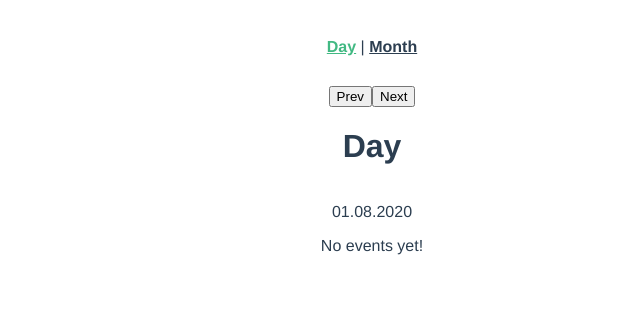
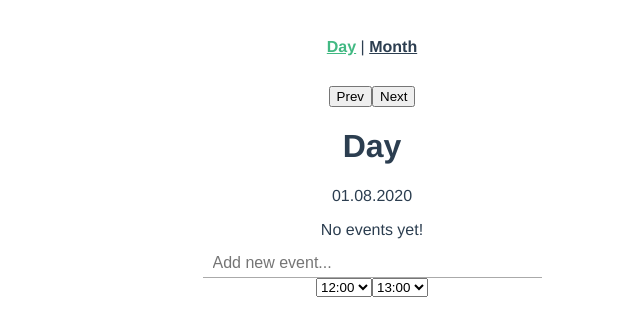
Before and after one commit to mszkudelski/calendar, a Vue app: page /#/ in a window 1280 px wide. Shown: the top 336 px of the page, without its empty margins (268-908 px from the left). Built offline with nearby package versions, Linux system fonts and the light colour scheme.

Commit message:
adding new event and saving it in cookie

```diff
--- a/src/App.vue
+++ b/src/App.vue
@@ -9,6 +9,9 @@
 </template>
 
 <style lang="scss">
+* {
+  box-sizing: border-box;
+}
 #app {
   font-family: Avenir, Helvetica, Arial, sans-serif;
   -webkit-font-smoothing: antialiased;
--- a/src/components/Day.vue
+++ b/src/components/Day.vue
@@ -12,14 +12,39 @@
     <div v-if="!dayState.events.length">
       No events yet!
     </div>
+    <form v-on:submit="createNewEvent($event)">
+      <input
+        v-model="newEvent.name"
+        class="input"
+        type="text"
+        name="event"
+        placeholder="Add new event..."
+      />
+      <select name="startDate" id="startDate" v-model="newEvent.startDate">
+        <option
+          v-for="hourSlot in hourSlots"
+          v-bind:value="hourSlot"
+          v-bind:key="hourSlot"
+          >{{ hourSlot }}</option
+        >
+      </select>
+      <select name="endDate" id="endDate" v-model="newEvent.endDate">
+        <option
+          v-for="hourSlot in hourSlots"
+          v-bind:value="hourSlot"
+          v-bind:key="hourSlot"
+          >{{ hourSlot }}</option
+        >
+      </select>
+    </form>
   </div>
 </template>
 
 <script lang="ts">
 import EventBlock from "@/components/EventBlock.vue";
 import { Component, Prop, Vue } from "vue-property-decorator";
-import { DayState, Event } from "@/models/calendar.model";
-import { format } from "date-fns";
+import { DayState, CalendarEvent } from "@/models/calendar.model";
+import { add, format, roundToNearestMinutes } from "date-fns";
 
 @Component({
   components: {
@@ -33,6 +58,24 @@ export default class Day extends Vue {
     date: this.date,
     events: []
   };
+  private newEvent = {
+    name: "",
+    startDate: format(
+      roundToNearestMinutes(new Date(), { nearestTo: 30 }),
+      "HH:mm"
+    ),
+    endDate: format(
+      add(roundToNearestMinutes(new Date(), { nearestTo: 30 }), { hours: 1 }),
+      "HH:mm"
+    )
+  };
+  private hourSlots = new Array(24)
+    .fill(null)
+    .map((_, index) => {
+      const hour = index.toString().padStart(2, "0");
+      return [`${hour}:00`, `${hour}:30`];
+    })
+    .flat();
   constructor() {
     super();
     this.$watch("date", this.updateDayState);
@@ -47,9 +90,42 @@ export default class Day extends Vue {
     };
     this.dateFormatted = format(this.date, "dd.MM.yyyy");
   }
-  getSortedEvents(events: Event[]): Event[] {
+  getSortedEvents(events: CalendarEvent[]): CalendarEvent[] {
     return events.sort((a, b) =>
       a.date.getTime() > b.date.getTime() ? 1 : -1
+    );
+  }
+  createNewEvent(submitEvent: Event) {
+    submitEvent.preventDefault();
+
+    const [hours, minutes] = this.newEvent.startDate.split(":");
+
+    this.dayState.events.push({
+      name: this.newEvent.name,
+      date: new Date(
+        this.date.getFullYear(),
+        this.date.getMonth(),
+        this.date.getDate(),
+        +hours,
+        +minutes
+      ),
+      duration: this.calculateDuration(
+        this.newEvent.startDate,
+        this.newEvent.endDate
+      )
+    });
+    this.$store.commit("changeDay", this.dayState);
+  }
+
+  private calculateDuration(startDate: string, endDate: string): number {
+    const [startHours, startMinutes] = startDate.split(":");
+    const [endHours, endMinutes] = endDate.split(":");
+
+    return (
+      (new Date(0, 0, 0, +endHours, +endMinutes).getTime() -
+        new Date(0, 0, 0, +startHours, +startMinutes).getTime()) /
+      1000 /
+      60
     );
   }
 }
@@ -57,11 +133,18 @@ export default class Day extends Vue {
 
 <style scoped lang="scss">
 .day {
-  display: flex;
-  flex-direction: column;
-  align-items: center;
+  margin: 0 auto;
+  width: fit-content;
   > .event {
     width: fit-content;
   }
 }
+.input {
+  margin-top: 10px;
+  font-size: 1em;
+  width: 100%;
+  padding: 5px 10px;
+  border: none;
+  border-bottom: 1px solid #aaa;
+}
 </style>
--- a/src/components/EventBlock.vue
+++ b/src/components/EventBlock.vue
@@ -7,12 +7,12 @@
 
 <script lang="ts">
 import { Component, Prop, Vue } from "vue-property-decorator";
-import { Event } from "@/models/calendar.model";
+import { CalendarEvent } from "@/models/calendar.model";
 import { format } from "date-fns";
 
 @Component
 export default class EventBlock extends Vue {
-  @Prop() private event!: Event;
+  @Prop() private event!: CalendarEvent;
 
   formatEventHour(date: Date) {
     return format(date, "HH:mm");
@@ -29,7 +29,7 @@ export default class EventBlock extends Vue {
   margin-bottom: 16px;
   border-radius: 6px;
   padding: 5px 10px;
-  min-height: 40px;
+  min-height: 50px;
   > .duration {
     font-size: 0.8em;
   }
--- a/src/models/calendar.model.ts
+++ b/src/models/calendar.model.ts
@@ -1,4 +1,4 @@
-export interface Event {
+export interface CalendarEvent {
   date: Date;
   name: string;
   // minutes
@@ -7,7 +7,7 @@ export interface Event {
 
 export interface DayState {
   date: Date;
-  events: Event[];
+  events: CalendarEvent[];
 }
 
 export type Calendar = Map<string, DayState>;
--- a/src/store/index.ts
+++ b/src/store/index.ts
@@ -8,6 +8,15 @@ Vue.use(Vuex);
 
 const cookieService = new CookiesService();
 const cookieName = "calendar-app-state";
+const cookieExpirationTime = 365 * 24 * 3600;
+
+function saveCalendarInCookie(calendar: Calendar) {
+  cookieService.set({
+    name: cookieName,
+    expiration: cookieExpirationTime,
+    value: JSON.stringify(Array.from(calendar.values()))
+  });
+}
 
 export default new Vuex.Store({
   state: (): Calendar => {
@@ -26,10 +35,10 @@ export default new Vuex.Store({
       }, new Map<string, DayState>());
     }
 
-    // First user's app usage - cookie doesnt' exist yet
+    // First user's app usage - cookie doesn't exist yet
     cookieService.set({
       name: cookieName,
-      expiration: 365 * 24 * 3600,
+      expiration: cookieExpirationTime,
       value: JSON.stringify([
         {
           date: new Date(),
@@ -46,7 +55,13 @@ export default new Vuex.Store({
     });
     return new Map();
   },
-  mutations: {},
+  mutations: {
+    changeDay(state, day: DayState) {
+      state.set(format(day.date, "yyyy-MM-dd"), day);
+
+      saveCalendarInCookie(state);
+    }
+  },
   actions: {},
   modules: {},
   getters: {
```
